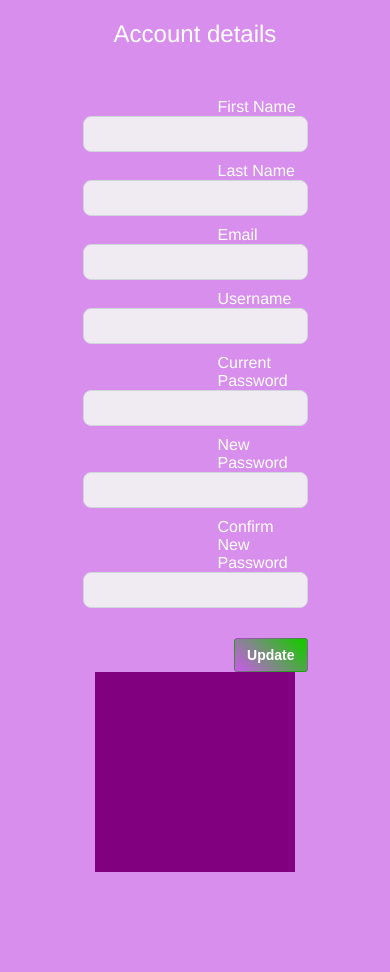
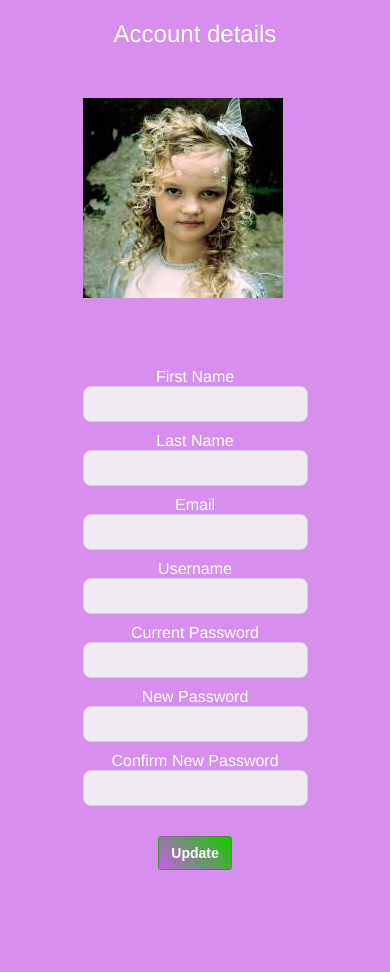
Before and after one commit to RSilviu/PerA, a PHP site: page /account.html in a window 390 px wide. Shown: the part 152-1124 px from the top of the page. After the commit the page ends 1022 px from the top, so only its background shows below. Run offline with PHP 8.4, Linux system fonts and the light colour scheme.

Commit message:
made account page responsive

```diff
--- a/static/css/account.css
+++ b/static/css/account.css
@@ -56,15 +56,45 @@ form {
     align-items: flex-start;
 }
 
+button {
+    display: block;
+    margin-top: 20px;
+    /*flex-basis: 25%;*/
+    color: #fff;
+    padding: 6px 12px;
+    font-size: 14px;
+    font-weight: 600;
+    line-height: 20px;
+    /*white-space: nowrap;*/
+    vertical-align: middle;
+    cursor: pointer;
+    border: 1px solid rgba(27,31,35,0.2);
+    border-radius: 0.25em;
+}
+
+#pic-div {
+    display: flex;
+    flex-flow: column nowrap;
+    width: 200px;
+    justify-content: space-around;
+}
+
 #pic {
     /*align-self: flex-end;*/
     /*flex-basis: 20%;*/
     /*align-self: */
-    width: 200px;
+    width: 100%;
     height: 200px;
+    margin-bottom: 20px;
+    background-image: url(../img/girl.jpg);
+    background-repeat: no-repeat;
     /*float: right;*/
     /*border: 2px solid blue;*/
-    background-color: purple;
+    /*background-color: purple;*/
+}
+
+#pic-div input[type='file'] {
+    width: 200px;
 }
 
 #fields {
@@ -104,31 +134,29 @@ form {
 }*/
 
 #fields button {
-    display: block;
-    margin-top: 20px;
-    /*flex-basis: 25%;*/
-    color: #fff;
-    /*background-color: #28a745;*/
     background-image: linear-gradient(45deg, #ce58ef 0%, #1fc409 90%);
-    /*position: relative;*/
-    /*display: inline-block;*/
-    padding: 6px 12px;
-    font-size: 14px;
-    font-weight: 600;
-    line-height: 20px;
-    /*white-space: nowrap;*/
-    vertical-align: middle;
-    cursor: pointer;
-    /*-webkit-user-select: none;
-    -moz-user-select: none;
-    -ms-user-select: none;
-    user-select: none;*/
-    /*background-repeat: repeat-x;*/
-    /*background-position: -1px -1px;*/
-    /*background-size: 110% 110%;*/
-    border: 1px solid rgba(27,31,35,0.2);
-    border-radius: 0.25em;
-    /*-webkit-appearance: none;*/
-    /*-moz-appearance: none;*/
-    /*appearance: none;*/
 }
+
+@media all and (max-width: 600px) {
+
+    form {
+        flex-flow: column nowrap;
+        flex-basis: 80%;
+    }
+
+    #pic-div {
+        order: 1;
+        flex-basis: 100%;
+        align-items: center;
+        /*justify-content: space-around;*/
+        /*width: 50%;*/
+    }
+
+    #fields {
+        flex-flow: column nowrap;
+        margin-top: 50px;
+        order: 2;
+        align-items: center;
+        justify-content: center;
+    }
+}
```
